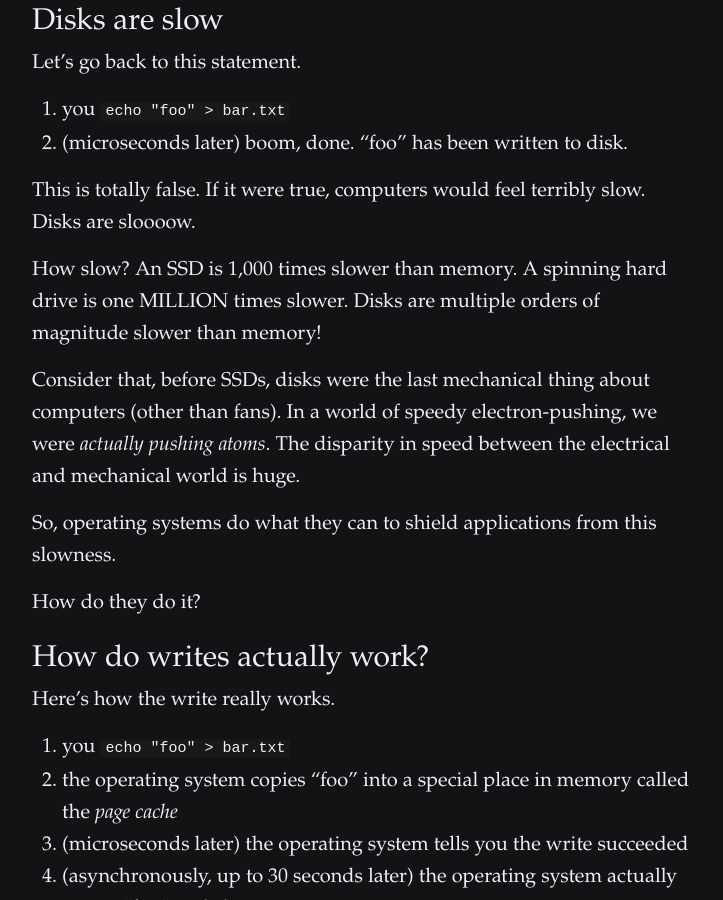
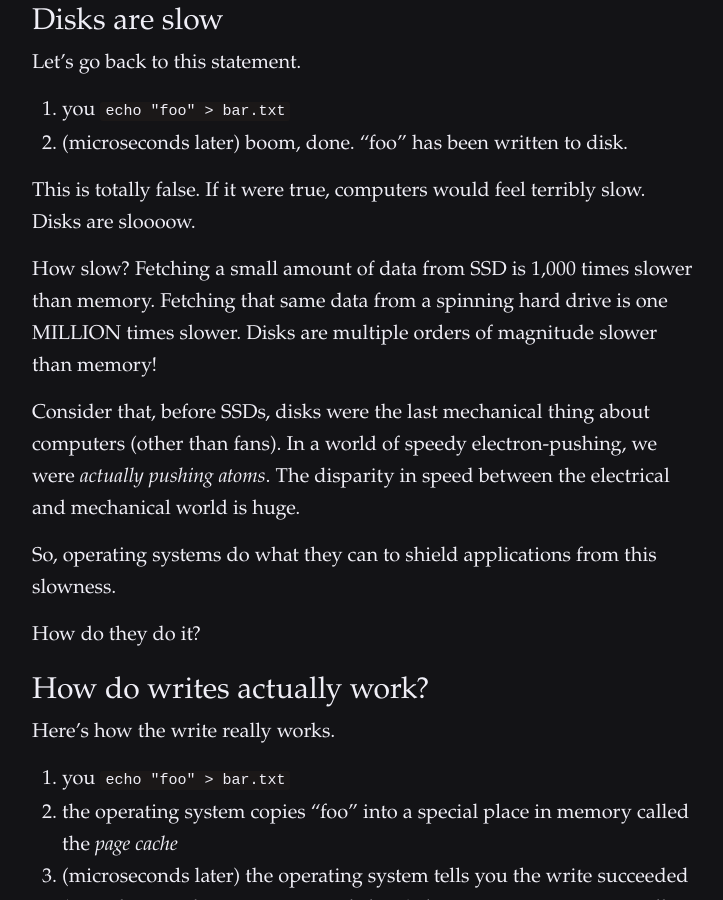
Before and after one commit to dmazin/dmazin.github.io, a Jekyll site: the page built from _posts/2023-06-27-file-writes.md, in a window 1280 px wide and 900 px high, scrolled down 1903 px. Shown: the whole window, without its empty margins (238-961 px from the left). Built offline with Jekyll 4.4.1, drawn with Linux system fonts in a browser that asks for light colours.

Commit message:
update precision of language

```diff
--- a/_posts/2023-06-27-file-writes.md
+++ b/_posts/2023-06-27-file-writes.md
@@ -59,7 +59,7 @@ Let's go back to this statement.
 
 This is totally false. If it were true, computers would feel terribly slow. Disks are sloooow.
 
-How slow? An SSD is 1,000 times slower than memory. A spinning hard drive is one MILLION times slower. Disks are multiple orders of magnitude slower than memory!
+How slow? Fetching a small amount of data from SSD is 1,000 times slower than memory. Fetching that same data from a spinning hard drive is one MILLION times slower. Disks are multiple orders of magnitude slower than memory!
 
 Consider that, before SSDs, disks were the last mechanical thing about computers (other than fans). In a world of speedy electron-pushing, we were _actually pushing atoms_. The disparity in speed between the electrical and mechanical world is huge.
 
```
